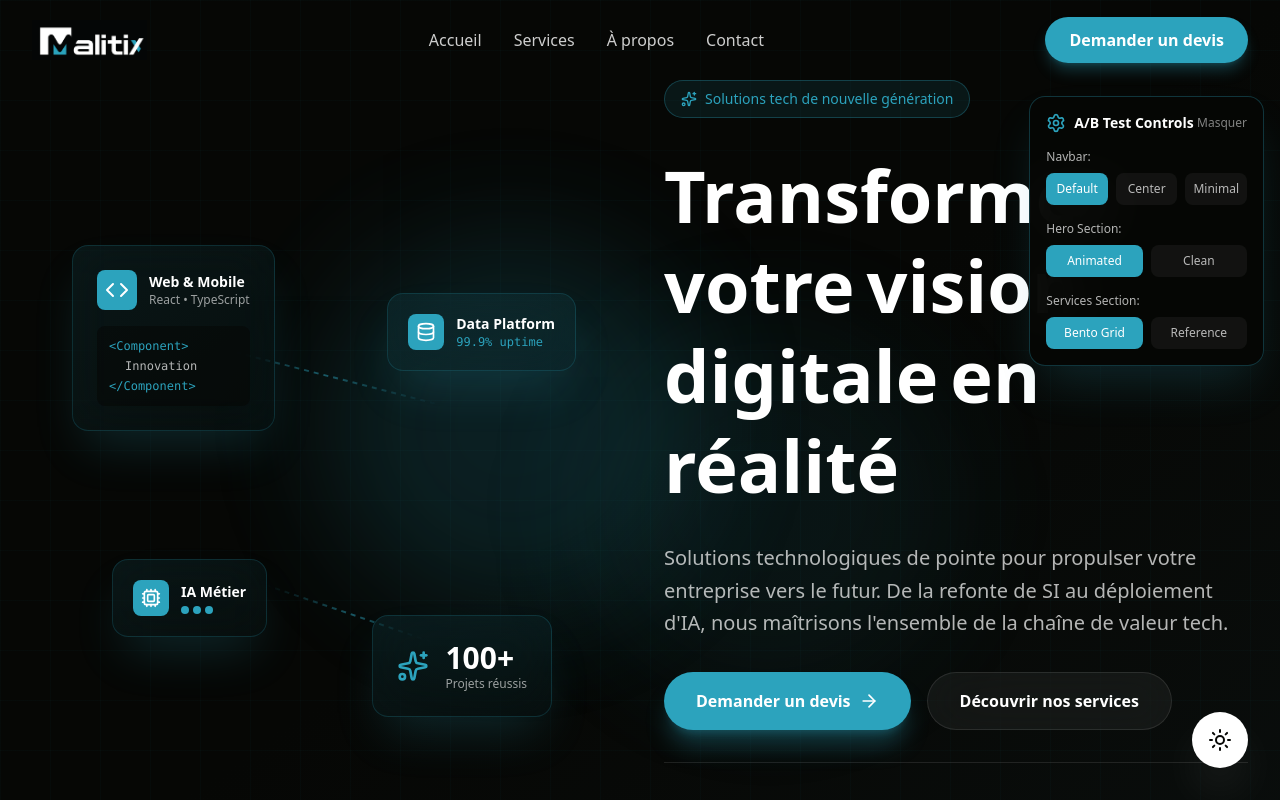
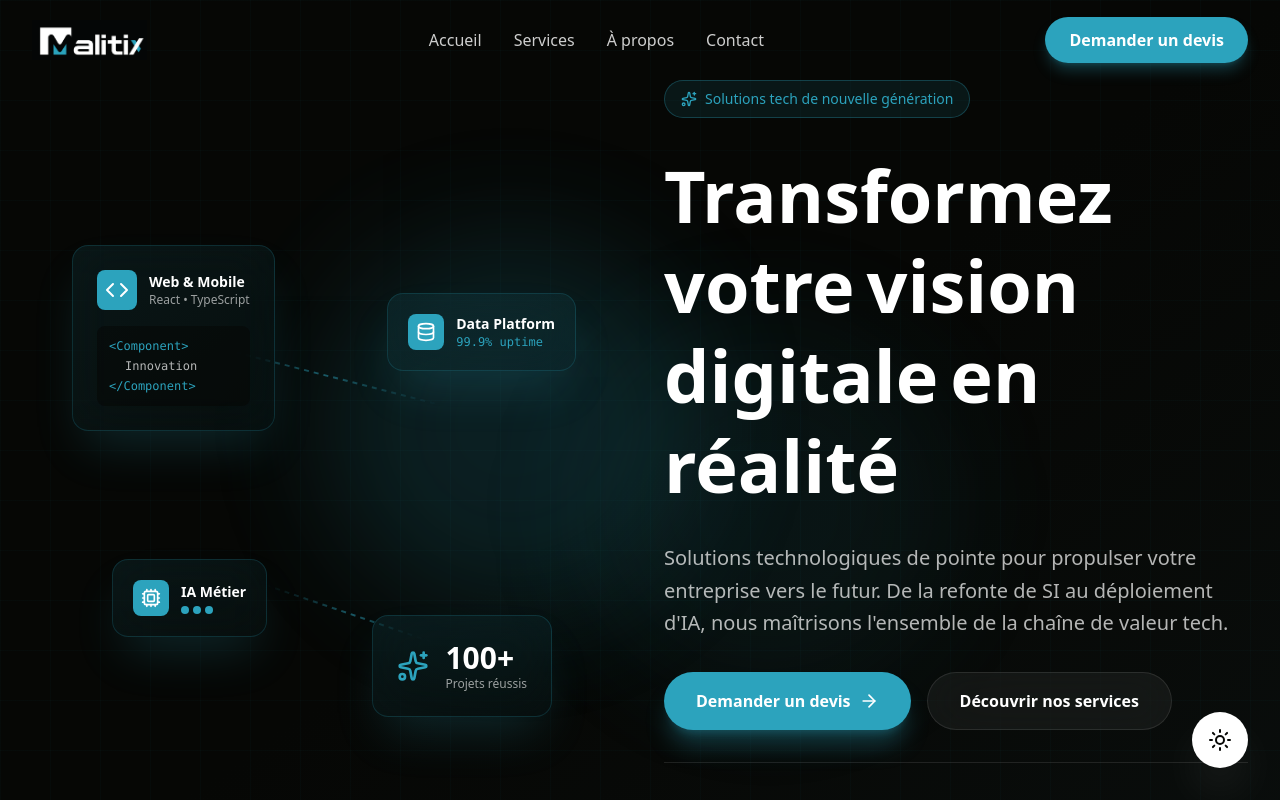
Before and after one commit to nirinovich/malitix, a React (Vite) app: page / in a window 1280 px wide. Shown: the top 800 px of the page. Built offline with nearby package versions, Linux system fonts and the light colour scheme.

Commit message:
removed AB Testing

```diff
--- a/src/App.tsx
+++ b/src/App.tsx
@@ -1,203 +1,25 @@
-import { useState } from 'react';
-import { Settings } from 'lucide-react';
 import { ThemeProvider, useTheme } from './context/ThemeContext';
 import Navbar from './components/Navbar';
-import NavbarCentered from './components/NavbarCentered';
-import NavbarMinimal from './components/NavbarMinimal';
 import HeroAnimated from './components/HeroAnimated';
-import HeroClean from './components/HeroClean';
 import ServicesBento from './components/ServicesBento';
-import ServicesReference from './components/ServicesReference';
 import TrustStats from './components/TrustStats';
 import CTASection from './components/CTASection';
 import Footer from './components/Footer';
 import ThemeToggle from './components/ThemeToggle';
-import type { HeroVariant, ServicesVariant, NavbarVariant } from './types';
 
 function AppContent() {
   const { theme } = useTheme();
-  const [navbarVariant, setNavbarVariant] = useState<NavbarVariant>('default');
-  const [heroVariant, setHeroVariant] = useState<HeroVariant>('animated');
-  const [servicesVariant, setServicesVariant] = useState<ServicesVariant>('bento');
-  const [showControls, setShowControls] = useState(true);
-
-  const renderNavbar = () => {
-    switch (navbarVariant) {
-      case 'centered':
-        return <NavbarCentered theme={theme} />;
-      case 'minimal':
-        return <NavbarMinimal theme={theme} />;
-      default:
-        return <Navbar theme={theme} />;
-    }
-  };
 
   return (
     <div className={`min-h-screen ${theme === 'dark' ? 'bg-[#060705]' : 'bg-white'}`}>
-      {/* A/B Test Controls - Remove in production */}
-      {showControls && (
-        <div className={`fixed top-24 right-4 z-50 backdrop-blur-xl rounded-2xl p-4 shadow-2xl max-w-xs ${
-          theme === 'dark'
-            ? 'bg-[#060705]/95 border border-[#2ca3bd]/30 shadow-[#2ca3bd]/20'
-            : 'bg-white/95 border border-gray-200 shadow-gray-200'
-        }`}>
-          <div className="flex items-center justify-between mb-4">
-            <div className="flex items-center gap-2">
-              <Settings className="text-[#2ca3bd]" size={20} />
-              <h3 className={`font-semibold text-sm ${theme === 'dark' ? 'text-white' : 'text-gray-900'}`}>
-                A/B Test Controls
-              </h3>
-            </div>
-            <button
-              onClick={() => setShowControls(false)}
-              className={`transition-colors text-xs ${
-                theme === 'dark' ? 'text-white/50 hover:text-white' : 'text-gray-500 hover:text-gray-900'
-              }`}
-            >
-              Masquer
-            </button>
-          </div>
+      {/* Main Content */}
+      <Navbar theme={theme} />
 
-          <div className="space-y-4">
-            {/* Navbar Variant Toggle */}
-            <div>
-              <label className={`text-xs font-medium block mb-2 ${
-                theme === 'dark' ? 'text-white/70' : 'text-gray-600'
-              }`}>
-                Navbar:
-              </label>
-              <div className="grid grid-cols-3 gap-2">
-                <button
-                  onClick={() => setNavbarVariant('default')}
-                  className={`px-2 py-2 rounded-lg text-xs font-medium transition-all ${
-                    navbarVariant === 'default'
-                      ? 'bg-[#2ca3bd] text-white'
-                      : theme === 'dark'
-                      ? 'bg-white/5 text-white/70 hover:bg-white/10'
-                      : 'bg-gray-100 text-gray-600 hover:bg-gray-200'
-                  }`}
-                >
-                  Default
-                </button>
-                <button
-                  onClick={() => setNavbarVariant('centered')}
-                  className={`px-2 py-2 rounded-lg text-xs font-medium transition-all ${
-                    navbarVariant === 'centered'
-                      ? 'bg-[#2ca3bd] text-white'
-                      : theme === 'dark'
-                      ? 'bg-white/5 text-white/70 hover:bg-white/10'
-                      : 'bg-gray-100 text-gray-600 hover:bg-gray-200'
-                  }`}
-                >
-                  Center
-                </button>
-                <button
-                  onClick={() => setNavbarVariant('minimal')}
-                  className={`px-2 py-2 rounded-lg text-xs font-medium transition-all ${
-                    navbarVariant === 'minimal'
-                      ? 'bg-[#2ca3bd] text-white'
-                      : theme === 'dark'
-                      ? 'bg-white/5 text-white/70 hover:bg-white/10'
-                      : 'bg-gray-100 text-gray-600 hover:bg-gray-200'
-                  }`}
-                >
-                  Minimal
-                </button>
-              </div>
-            </div>
+      {/* Hero Section */}
+      <HeroAnimated />
 
-            {/* Hero Variant Toggle */}
-            <div>
-              <label className={`text-xs font-medium block mb-2 ${
-                theme === 'dark' ? 'text-white/70' : 'text-gray-600'
-              }`}>
-                Hero Section:
-              </label>
-              <div className="flex gap-2">
-                <button
-                  onClick={() => setHeroVariant('animated')}
-                  className={`flex-1 px-3 py-2 rounded-lg text-xs font-medium transition-all ${
-                    heroVariant === 'animated'
-                      ? 'bg-[#2ca3bd] text-white'
-                      : theme === 'dark'
-                      ? 'bg-white/5 text-white/70 hover:bg-white/10'
-                      : 'bg-gray-100 text-gray-600 hover:bg-gray-200'
-                  }`}
-                >
-                  Animated
-                </button>
-                <button
-                  onClick={() => setHeroVariant('clean')}
-                  className={`flex-1 px-3 py-2 rounded-lg text-xs font-medium transition-all ${
-                    heroVariant === 'clean'
-                      ? 'bg-[#2ca3bd] text-white'
-                      : theme === 'dark'
-                      ? 'bg-white/5 text-white/70 hover:bg-white/10'
-                      : 'bg-gray-100 text-gray-600 hover:bg-gray-200'
-                  }`}
-                >
-                  Clean
-                </button>
-              </div>
-            </div>
-
-            {/* Services Variant Toggle */}
-            <div>
-              <label className={`text-xs font-medium block mb-2 ${
-                theme === 'dark' ? 'text-white/70' : 'text-gray-600'
-              }`}>
-                Services Section:
-              </label>
-              <div className="flex gap-2">
-                <button
-                  onClick={() => setServicesVariant('bento')}
-                  className={`flex-1 px-3 py-2 rounded-lg text-xs font-medium transition-all ${
-                    servicesVariant === 'bento'
-                      ? 'bg-[#2ca3bd] text-white'
-                      : theme === 'dark'
-                      ? 'bg-white/5 text-white/70 hover:bg-white/10'
-                      : 'bg-gray-100 text-gray-600 hover:bg-gray-200'
-                  }`}
-                >
-                  Bento Grid
-                </button>
-                <button
-                  onClick={() => setServicesVariant('reference')}
-                  className={`flex-1 px-3 py-2 rounded-lg text-xs font-medium transition-all ${
-                    servicesVariant === 'reference'
-                      ? 'bg-[#2ca3bd] text-white'
-                      : theme === 'dark'
-                      ? 'bg-white/5 text-white/70 hover:bg-white/10'
-                      : 'bg-gray-100 text-gray-600 hover:bg-gray-200'
-                  }`}
-                >
-                  Reference
-                </button>
-              </div>
-            </div>
-          </div>
-        </div>
-      )}
-
-      {/* Show Controls Button (when hidden) */}
-      {!showControls && (
-        <button
-          onClick={() => setShowControls(true)}
-          className="fixed top-24 right-4 z-50 bg-[#2ca3bd] hover:bg-[#248fa5] p-3 rounded-full shadow-xl shadow-[#2ca3bd]/30 transition-all hover:scale-110"
-          aria-label="Show A/B Test Controls"
-        >
-          <Settings className="text-white" size={20} />
-        </button>
-      )}
-
-      {/* Main Content */}
-      {renderNavbar()}
-
-      {/* Hero Section - Variant Based */}
-      {heroVariant === 'animated' ? <HeroAnimated /> : <HeroClean />}
-
-      {/* Services Section - Variant Based */}
-      {servicesVariant === 'bento' ? <ServicesBento /> : <ServicesReference />}
+      {/* Services Section */}
+      <ServicesBento />
 
       {/* Trust/Stats Section */}
       <TrustStats />
```
